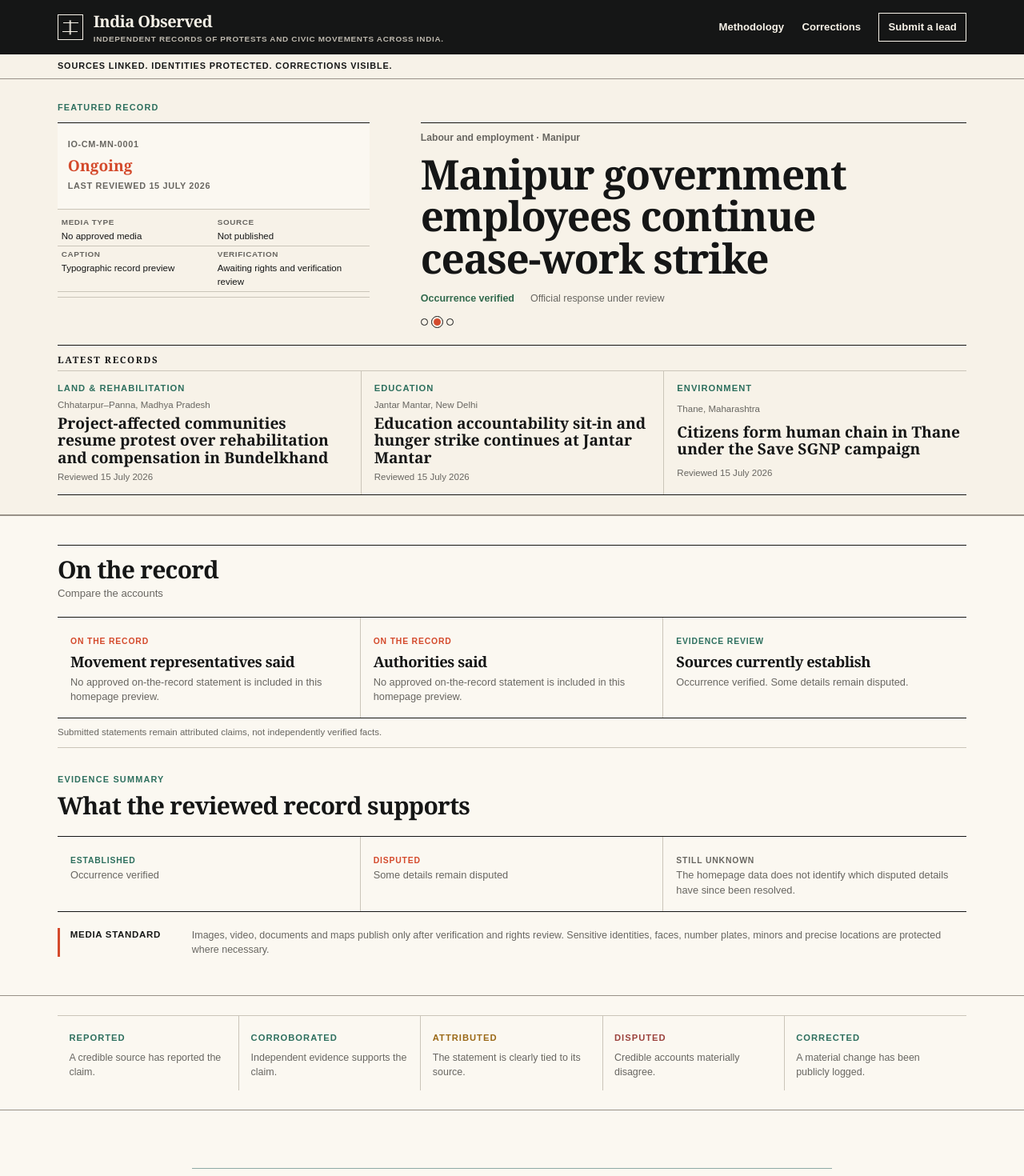
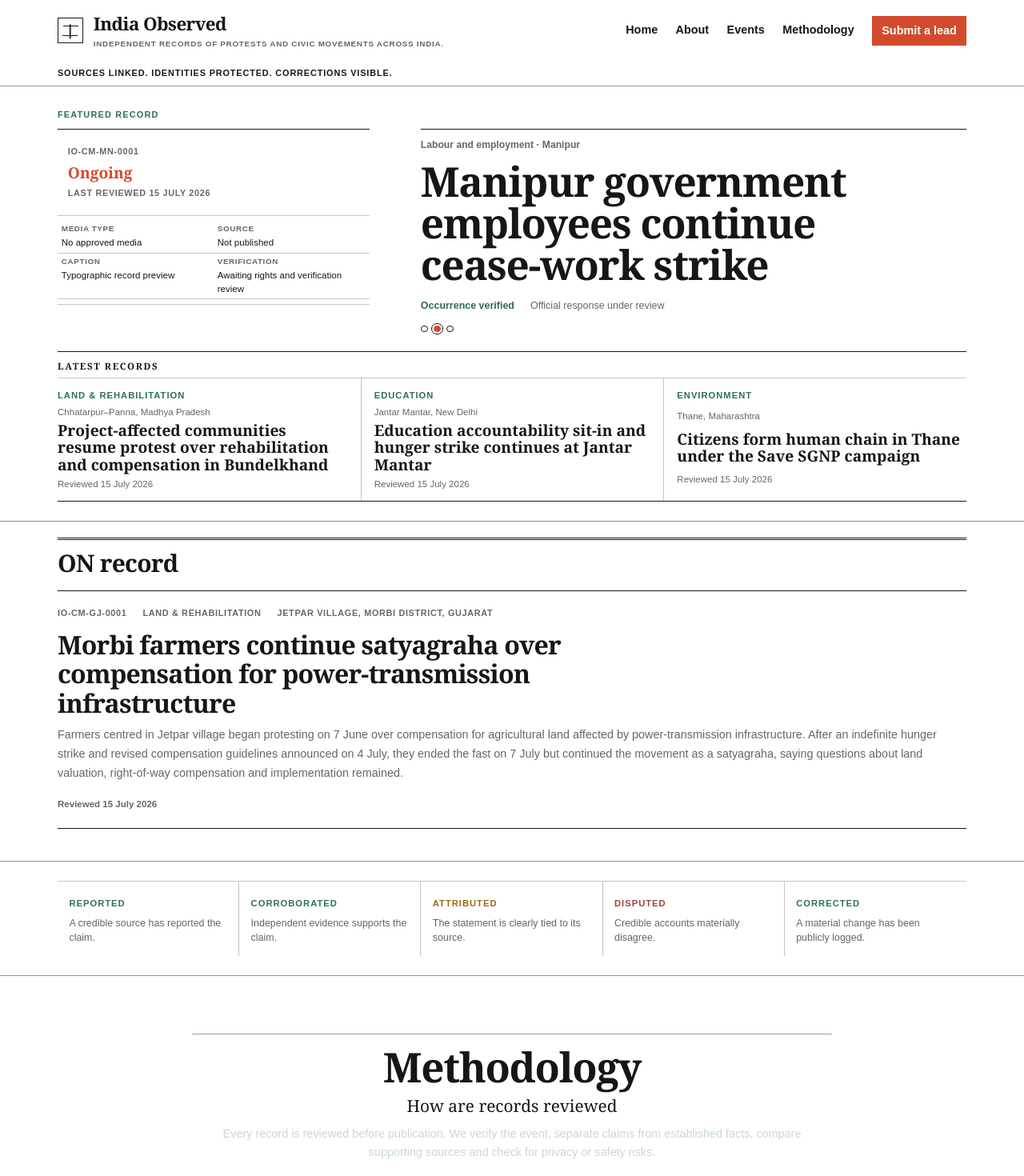
Before and after one commit to naveena04-rao/india-observed, a Next.js app: page / in a window 1280 px wide. Shown: the top 1470 px of the page at 80% size. Built offline with nearby package versions, Linux system fonts and the light colour scheme.

Commit message:
Refine homepage navigation and context

```diff
--- a/src/app/components/FeaturedRecordCarousel.tsx
+++ b/src/app/components/FeaturedRecordCarousel.tsx
@@ -59,6 +59,7 @@
   return (
     <section
       className="hero-section featured-carousel"
+      id="about"
       aria-label="Featured civic records"
       onMouseEnter={() => setIsHovered(true)}
       onMouseLeave={() => setIsHovered(false)}
@@ -123,7 +124,7 @@
           </div>
         </div>
 
-        <aside className="latest-records-row" aria-label="Latest records">
+        <aside className="latest-records-row" id="events" aria-label="Latest records">
           <h2 className="brief-label">Latest records</h2>
           <div className="latest-records-grid">
             {latestRecords.map((record) => (
--- a/src/app/globals.css
+++ b/src/app/globals.css
@@ -2211,3 +2211,157 @@
 .latest-entry-preview {
   cursor: default;
 }
+
+/* White homepage surface and scoped header/ON record refinements */
+:root {
+  --paper: #ffffff;
+  --paper-deep: #ffffff;
+  --surface: #ffffff;
+  --mist: #ffffff;
+}
+
+body,
+.site-header,
+.utility-bar,
+main > section,
+.verification-key,
+.methodology-section,
+.participation-section,
+.site-footer,
+.mobile-menu nav,
+.document-preview,
+main article,
+main aside,
+main .lead-panel {
+  background: #ffffff;
+}
+
+.site-header {
+  color: var(--ink);
+}
+
+.header-inner {
+  min-height: 4.8rem;
+}
+
+.brand-copy strong {
+  font-size: 1.4rem;
+}
+
+.brand-copy small {
+  color: var(--muted);
+}
+
+.brand-mark {
+  border-color: var(--ink);
+}
+
+.brand-mark::after,
+.brand-mark::before,
+.brand-mark i {
+  background: var(--ink);
+}
+
+.desktop-nav {
+  font-size: 0.9rem;
+}
+
+.desktop-nav a:not(.nav-action):hover,
+.desktop-nav a:not(.nav-action):focus-visible {
+  border-color: var(--ink);
+}
+
+.nav-action {
+  background: var(--terracotta);
+  border-color: var(--terracotta);
+  color: var(--white);
+}
+
+.mobile-menu summary {
+  border-color: var(--ink);
+}
+
+.site-footer {
+  color: var(--ink);
+}
+
+.footer-grid > div:first-child p,
+.site-footer nav,
+.footer-meta {
+  color: var(--muted);
+}
+
+.on-record-section {
+  border-bottom: 1px solid var(--line-dark);
+  padding-block: 1.25rem 2.5rem;
+}
+
+.on-record-section h2 {
+  border-top: 3px double var(--ink);
+  margin-bottom: 1.1rem;
+  padding-top: 0.8rem;
+}
+
+.on-record-context {
+  border-bottom: 1px solid var(--ink);
+  border-top: 1px solid var(--ink);
+  padding: 1.25rem 0;
+}
+
+.on-record-meta {
+  color: var(--muted);
+  display: flex;
+  flex-wrap: wrap;
+  font-size: 0.68rem;
+  font-weight: 800;
+  gap: 0.45rem 1.25rem;
+  letter-spacing: 0.06em;
+  margin-bottom: 0.8rem;
+  text-transform: uppercase;
+}
+
+.on-record-context h3 {
+  font-size: clamp(1.45rem, 2.5vw, 2.1rem);
+  margin-bottom: 0.65rem;
+  max-width: 38ch;
+}
+
+.on-record-context > p {
+  color: var(--muted);
+  font-size: 0.9rem;
+  line-height: 1.65;
+  margin-bottom: 0.8rem;
+  max-width: 72rem;
+}
+
+.on-record-context time {
+  color: var(--muted);
+  font-size: 0.72rem;
+  font-weight: 700;
+}
+
+#about,
+#events,
+#methodology,
+#lead {
+  scroll-margin-top: 5.5rem;
+}
+
+@media (max-width: 700px) {
+  .header-inner {
+    min-height: 4.5rem;
+  }
+
+  .brand-copy strong {
+    font-size: 1.32rem;
+  }
+
+  .on-record-section {
+    padding-block: 1rem 2rem;
+  }
+
+  .on-record-meta {
+    display: grid;
+    gap: 0.2rem;
+  }
+}
--- a/src/app/page.tsx
+++ b/src/app/page.tsx
@@ -60,6 +60,16 @@
     reviewed: "15 July 2026",
   },
 ] as const;
+const onRecord = {
+  id: "IO-CM-GJ-0001",
+  topic: "Land & rehabilitation",
+  place: "Jetpar village, Morbi district, Gujarat",
+  title:
+    "Morbi farmers continue satyagraha over compensation for power-transmission infrastructure",
+  context:
+    "Farmers centred in Jetpar village began protesting on 7 June over compensation for agricultural land affected by power-transmission infrastructure. After an indefinite hunger strike and revised compensation guidelines announced on 4 July, they ended the fast on 7 July but continued the movement as a satyagraha, saying questions about land valuation, right-of-way compensation and implementation remained.",
+  reviewed: "15 July 2026",
+} as const;
 
 const verificationLabels = [
   ["Reported", "A credible source has reported the claim."],
@@ -82,7 +92,7 @@
 
 export default function HomePage() {
   return (
-    <main>
+    <main id="home">
       <header className="site-header">
         <div className="page-shell header-inner">
           <Link className="brand" href="/" aria-label="India Observed home">
@@ -97,8 +107,10 @@
           </Link>
 
           <nav className="desktop-nav" aria-label="Primary navigation">
+            <a href="#home">Home</a>
+            <a href="#about">About</a>
+            <a href="#events">Events</a>
             <a href="#methodology">Methodology</a>
-            <a href="#corrections">Corrections</a>
             <a className="nav-action" href="#lead">
               Submit a lead
             </a>
@@ -107,9 +119,13 @@
           <details className="mobile-menu">
             <summary>Menu</summary>
             <nav aria-label="Mobile navigation">
+              <a href="#home">Home</a>
+              <a href="#about">About</a>
+              <a href="#events">Events</a>
               <a href="#methodology">Methodology</a>
-              <a href="#corrections">Corrections</a>
-              <a href="#lead">Submit a lead</a>
+              <a className="nav-action" href="#lead">
+                Submit a lead
+              </a>
             </nav>
           </details>
         </div>
@@ -123,72 +139,22 @@
 
       <FeaturedRecordCarousel records={featuredRecords} latestRecords={latestRecords} />
 
-      <section className="verification-section" aria-labelledby="accounts-title">
+      <section className="on-record-section" aria-labelledby="on-record-title">
         <div className="page-shell">
-          <div className="section-intro ruled-heading">
-            <div>
-              <h2 id="accounts-title">On the record</h2>
-              <p className="accounts-subheading">Compare the accounts</p>
+          <h2 id="on-record-title">ON record</h2>
+
+          <article className="on-record-context">
+            <div className="on-record-meta">
+              <span>{onRecord.id}</span>
+              <span>{onRecord.topic}</span>
+              <span>{onRecord.place}</span>
             </div>
-          </div>
-          <div className="accounts-grid">
-            <article>
-              <span>On the record</span>
-              <h3>Movement representatives said</h3>
-              <p>No approved on-the-record statement is included in this homepage preview.</p>
-            </article>
-            <article>
-              <span>On the record</span>
-              <h3>Authorities said</h3>
-              <p>No approved on-the-record statement is included in this homepage preview.</p>
-            </article>
-            <article>
-              <span>Evidence review</span>
-              <h3>Sources currently establish</h3>
-              <p>
-                {featuredRecords[0].verification}. {featuredRecords[0].note}.
-              </p>
-            </article>
-          </div>
-          <p className="attribution-note">
-            Submitted statements remain attributed claims, not independently verified facts.
-          </p>
-          <div className="evidence-summary">
-            <div className="section-intro compact-intro">
-              <div>
-                <p className="section-kicker">Evidence summary</p>
-                <h2>What the reviewed record supports</h2>
-              </div>
-            </div>
-            <div className="evidence-grid">
-              <article>
-                <span>Established</span>
-                <p>{featuredRecords[0].verification}</p>
-              </article>
-              <article>
-                <span>Disputed</span>
-                <p>{featuredRecords[0].note}</p>
-              </article>
-              <article>
-                <span>Still unknown</span>
-                <p>
-                  The homepage data does not identify which disputed details have since been
-                  resolved.
-                </p>
-              </article>
-            </div>
-          </div>
-          <div className="media-policy">
-            <strong>Media standard</strong>
-            <p>
-              Images, video, documents and maps publish only after verification and rights review.
-              Sensitive identities, faces, number plates, minors and precise locations are protected
-              where necessary.
-            </p>
-          </div>
+            <h3>{onRecord.title}</h3>
+            <p>{onRecord.context}</p>
+            <time dateTime="2026-07-15">Reviewed {onRecord.reviewed}</time>
+          </article>
         </div>
       </section>
-
       <section className="verification-key" aria-label="Verification status definitions">
         <div className="page-shell verification-grid">
           {verificationLabels.map(([label, description]) => (
```
Also changed, not shown: 1 other file (tests, documents, lock files or other folders).
